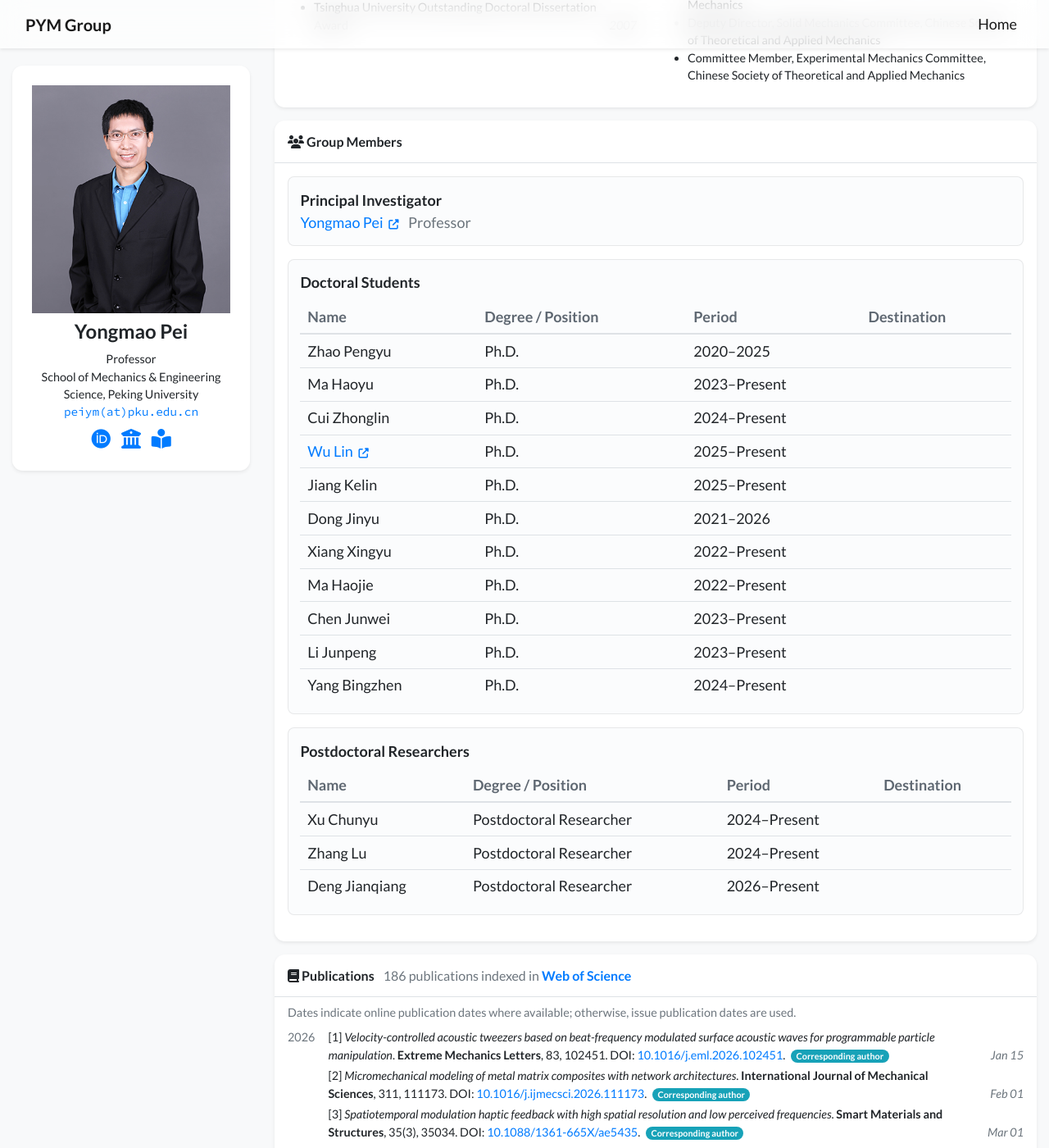
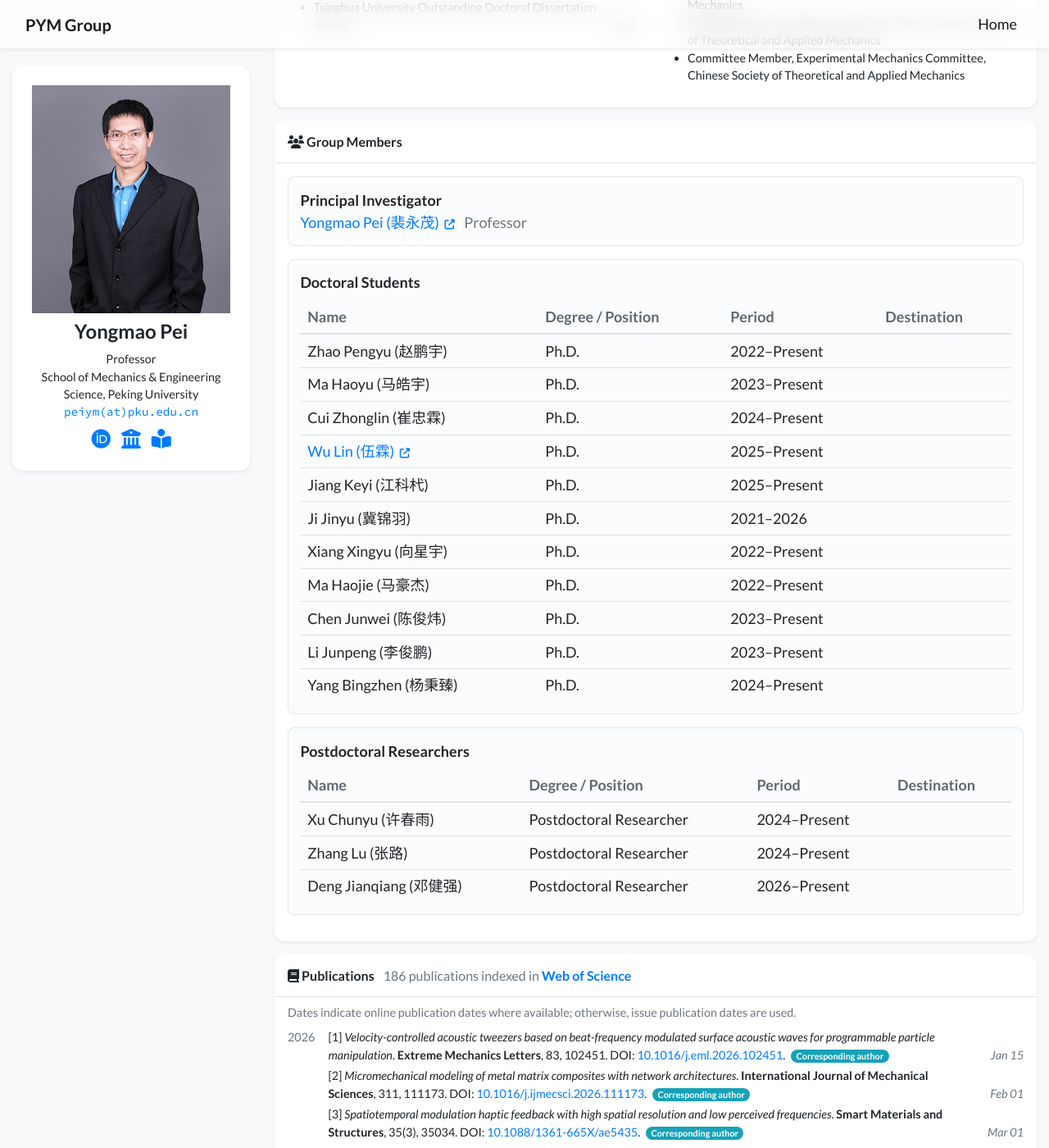
Before and after one commit to WuLin0919/PYM-GROUP, a Jekyll site: the page built from index.html, in a window 1280 px wide and 1400 px high, scrolled down 832 px. Shown: the whole window at 82% size. Built offline with Jekyll 4.4.1, drawn with Linux system fonts in a browser that asks for light colours; nearby versions of some CDN libraries; a style sheet for code colours, icons or effects is not loaded.

Commit message:
Correct member names and add verified Chinese names

```diff
--- a/_data/members.yml
+++ b/_data/members.yml
@@ -1,65 +1,80 @@
 principal_investigator:
   name: Yongmao Pei
+  name_zh: 裴永茂
   role: Professor
   link: https://mech.pku.edu.cn/jzyg/szdw/P/69748cb08f7c48c5b97e93486467b594.htm
 
 doctoral_students:
 - name: Zhao Pengyu
+  name_zh: 赵鹏宇
   degree: Ph.D.
-  period: 2020–2025
+  period: 2022–Present
   destination:
 - name: Ma Haoyu
+  name_zh: 马皓宇
   degree: Ph.D.
   period: 2023–Present
   destination:
 - name: Cui Zhonglin
+  name_zh: 崔忠霖
   degree: Ph.D.
   period: 2024–Present
   destination:
 - name: Wu Lin
+  name_zh: 伍霖
   link: https://orcid.org/0009-0005-6544-2197
   degree: Ph.D.
   period: 2025–Present
   destination:
-- name: Jiang Kelin
+- name: Jiang Keyi
+  name_zh: 江科杙
   degree: Ph.D.
   period: 2025–Present
   destination:
-- name: Dong Jinyu
+- name: Ji Jinyu
+  name_zh: 冀锦羽
   degree: Ph.D.
   period: 2021–2026
   destination:
 - name: Xiang Xingyu
+  name_zh: 向星宇
   degree: Ph.D.
   period: 2022–Present
   destination:
 - name: Ma Haojie
+  name_zh: 马豪杰
   degree: Ph.D.
   period: 2022–Present
   destination:
 - name: Chen Junwei
+  name_zh: 陈俊炜
   degree: Ph.D.
   period: 2023–Present
   destination:
 - name: Li Junpeng
+  name_zh: 李俊鹏
   degree: Ph.D.
   period: 2023–Present
   destination:
 - name: Yang Bingzhen
+  name_zh: 杨秉臻
   degree: Ph.D.
   period: 2024–Present
   destination:
 
 postdoctoral_researchers:
 - name: Xu Chunyu
+  name_zh: 许春雨
   degree: Postdoctoral Researcher
   period: 2024–Present
   destination:
 - name: Zhang Lu
+  name_zh: 张路
   degree: Postdoctoral Researcher
   period: 2024–Present
   destination:
 - name: Deng Jianqiang
+  name_zh: 邓健强
   degree: Postdoctoral Researcher
   period: 2026–Present
   destination:
--- a/_includes/widgets/group_members_card.html
+++ b/_includes/widgets/group_members_card.html
@@ -7,6 +7,7 @@
             <div class="font-weight-bold">Principal Investigator</div>
             <a href="{{ site.data.members.principal_investigator.link }}" target="_blank" rel="noopener noreferrer">
                 {{ site.data.members.principal_investigator.name }}
+                {% if site.data.members.principal_investigator.name_zh %}<span lang="zh">({{ site.data.members.principal_investigator.name_zh }})</span>{% endif %}
                 <i class="fas fa-up-right-from-square member-link-icon" aria-hidden="true"></i>
             </a>
             <span class="text-muted ml-2">{{ site.data.members.principal_investigator.role }}</span>
--- a/_includes/widgets/members_table.html
+++ b/_includes/widgets/members_table.html
@@ -17,10 +17,12 @@
                         {% if member.link %}
                         <a href="{{ member.link }}" target="_blank" rel="noopener noreferrer">
                             {{ member.name }}
+                            {% if member.name_zh %}<span lang="zh">({{ member.name_zh }})</span>{% endif %}
                             <i class="fas fa-up-right-from-square member-link-icon" aria-hidden="true"></i>
                         </a>
                         {% else %}
                         {{ member.name }}
+                        {% if member.name_zh %}<span lang="zh">({{ member.name_zh }})</span>{% endif %}
                         {% endif %}
                     </td>
                     <td>{{ member.degree }}</td>
```
